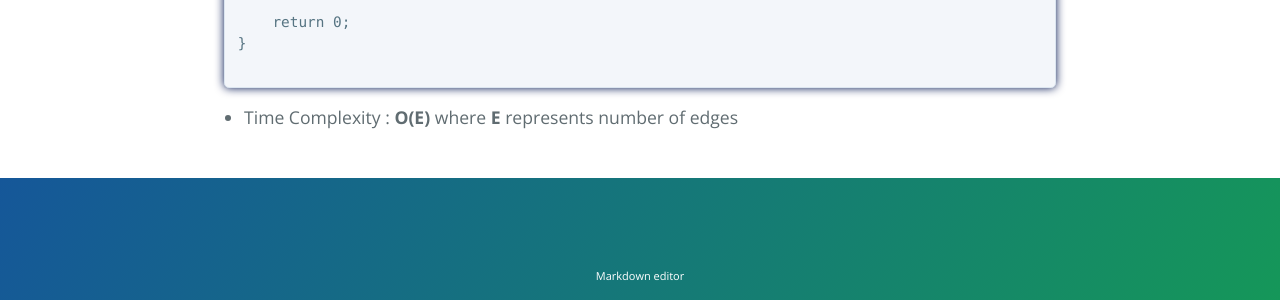
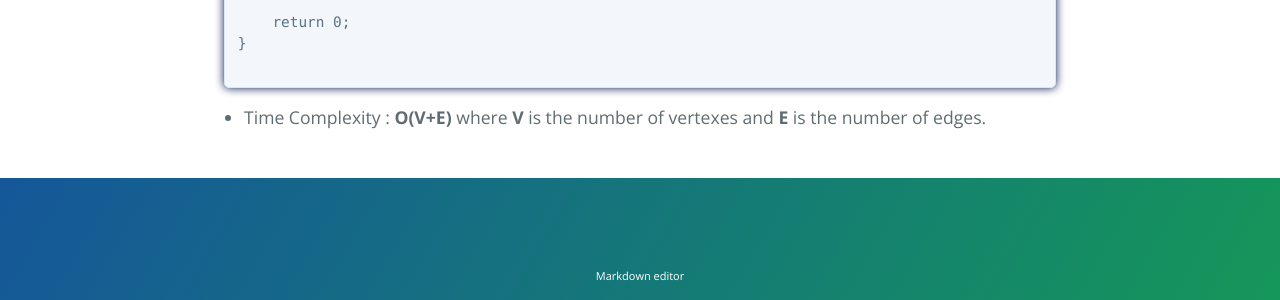
Before and after one commit to Nimitha-jagadeesha/Al-Ds, a Jekyll site: the page built from Algorithms/dfs.md, in a window 1280 px wide. Shown: the part 1587-1887 px from the top of the page. Built offline with Jekyll 4.4.1, drawn with Linux system fonts in a browser that asks for light colours; the repository's description, which GitHub fills in, is left out.

Commit message:
dfs time complexity

```diff
--- a/Algorithms/dfs.md
+++ b/Algorithms/dfs.md
@@ -69,4 +69,4 @@ int main()
 }
 
 ~~~
-* Time Complexity : **O(E)**  where **E** represents number of edges
+* Time Complexity : **O(V+E)**  where **V** is the number of vertexes and **E** is the number of edges.
```
